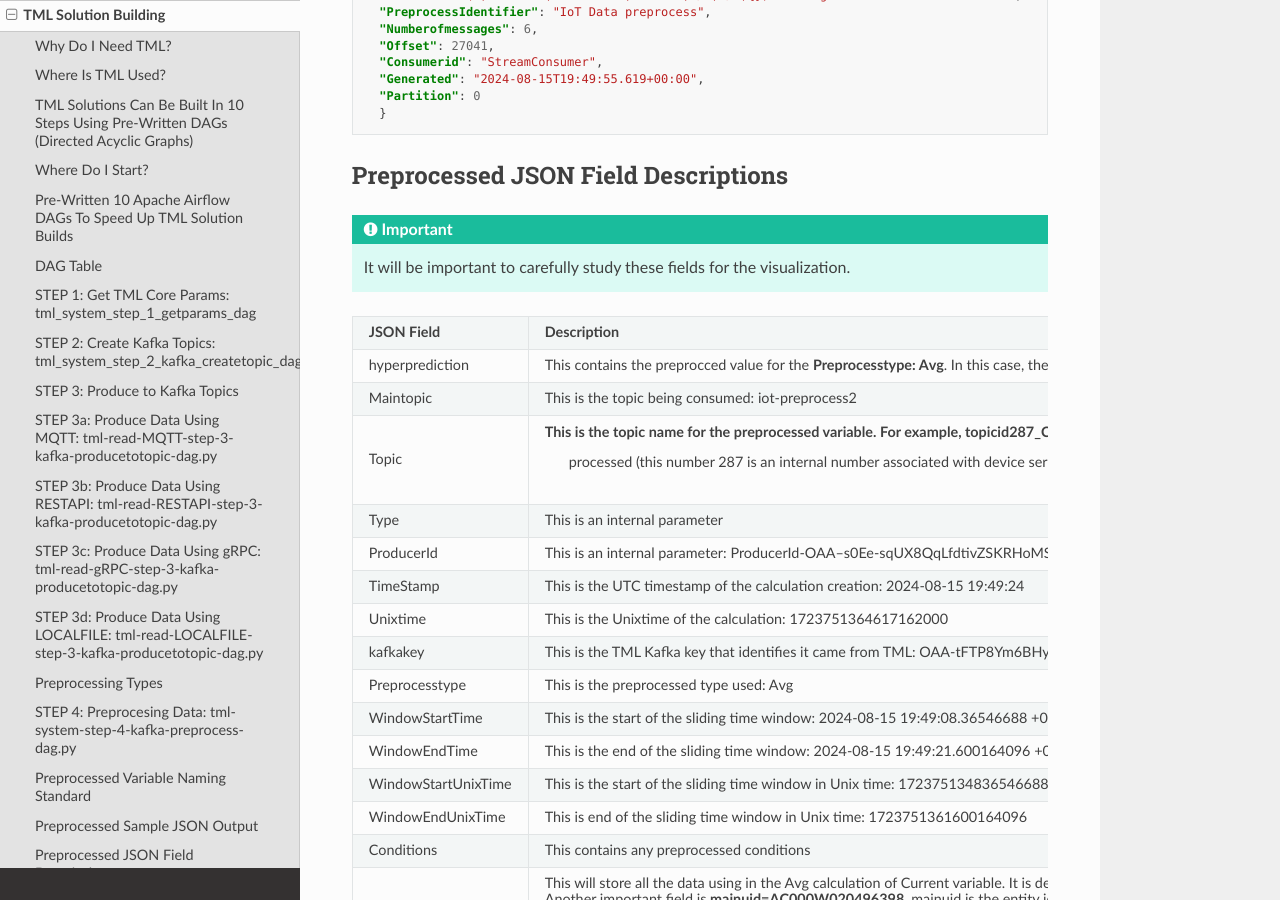
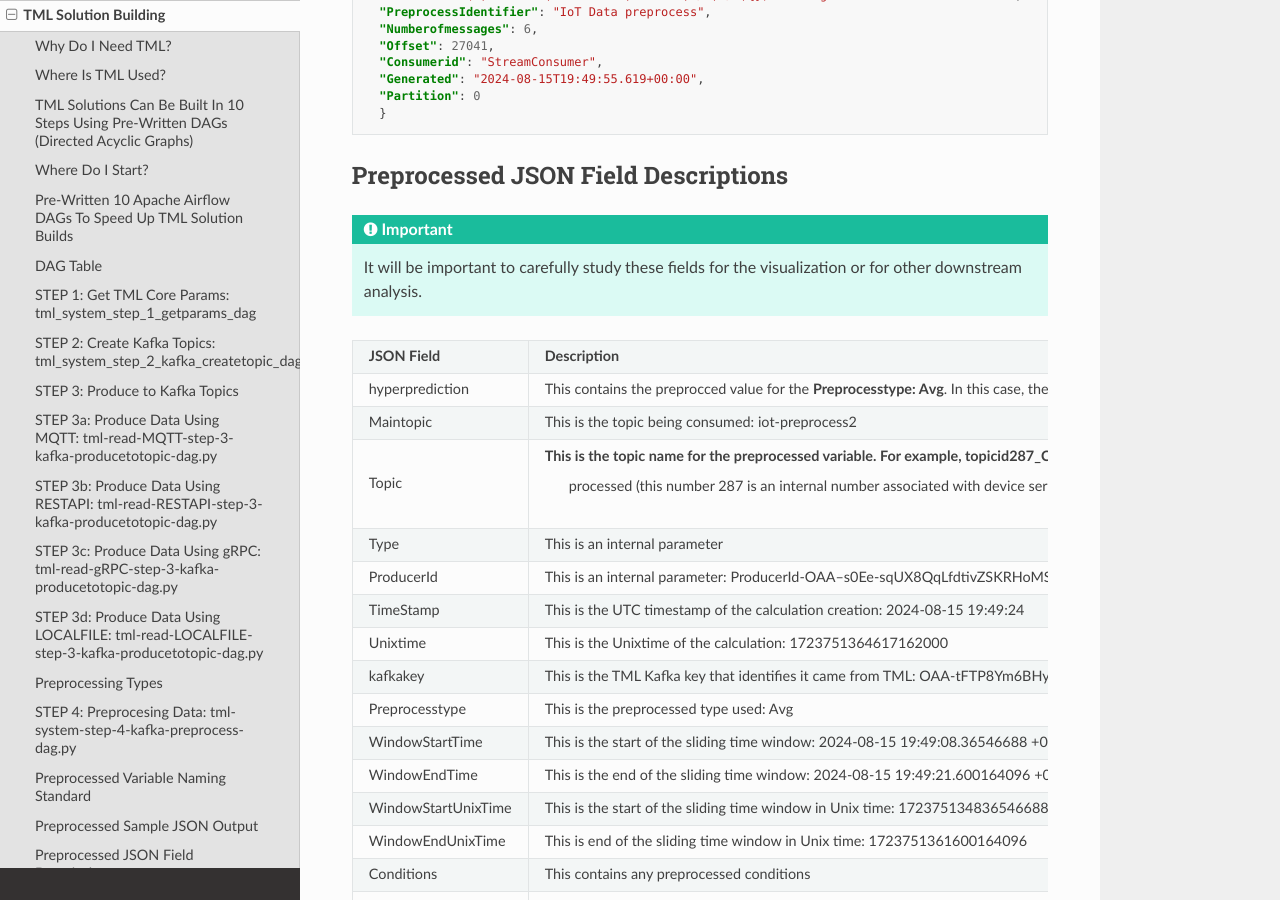
Before and after one commit to smaurice101/readthedocs, a Sphinx documentation site: the page built from docs/source/tmlbuilds.rst, in a window 1280 px wide and 900 px high, scrolled down 19115 px. Built offline with Sphinx 7.4.7 and the Read the Docs theme 2.0.0, drawn with Linux system fonts in a browser that asks for light colours.

Commit message:
Update tmlbuilds.rst

```diff
--- a/docs/source/tmlbuilds.rst
+++ b/docs/source/tmlbuilds.rst
@@ -1088,7 +1088,7 @@ Preprocessed JSON Field Descriptions
 
 .. important::
 
-   It will be important to carefully study these fields for the visualization.
+   It will be important to carefully study these fields for the visualization or for other downstream analysis.
 
 .. list-table::
 
```
